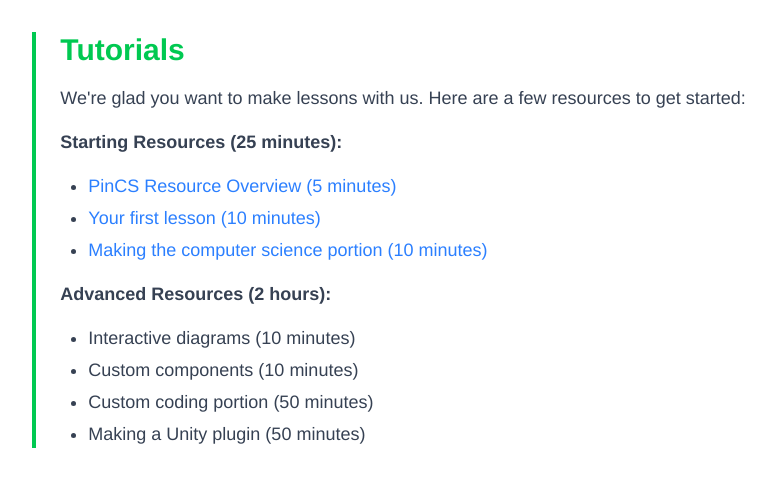
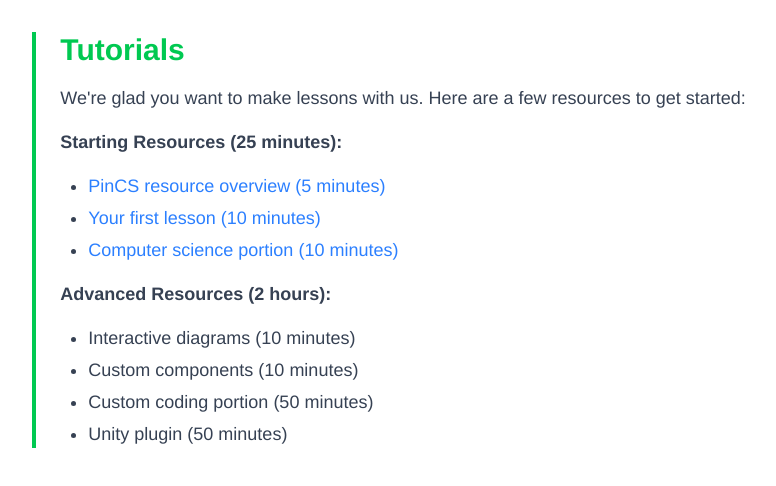
Before and after one commit to Stanford-PinCS/pincs-lessons-site, a Next.js app: page /interactive-lessons/tutorials in a window 1280 px wide. Shown: the top 486 px of the page, without its empty margins (251-1027 px from the left). Built offline with nearby package versions, Linux system fonts and the light colour scheme.

Commit message:
updated casing for consistency

```diff
--- a/src/app/tutorials/page.tsx
+++ b/src/app/tutorials/page.tsx
@@ -21,7 +21,7 @@ export default function () {
               className="text-blue-500"
               href={"./tutorials/pincs-overview/lesson"}
             >
-              PinCS Resource Overview (5 minutes)
+              PinCS resource overview (5 minutes)
             </Link>,
             <Link
               className="text-blue-500"
@@ -30,7 +30,7 @@ export default function () {
               Your first lesson (10 minutes)
             </Link>,
             <Link className="text-blue-500" href={"."}>
-              Making the computer science portion (10 minutes)
+              Computer science portion (10 minutes)
             </Link>,
           ]}
         />
@@ -42,7 +42,7 @@ export default function () {
             <>Interactive diagrams (10 minutes)</>,
             <>Custom components (10 minutes)</>,
             <>Custom coding portion (50 minutes)</>,
-            <>Making a Unity plugin (50 minutes)</>,
+            <>Unity plugin (50 minutes)</>,
           ]}
         />
       </Block>
```
